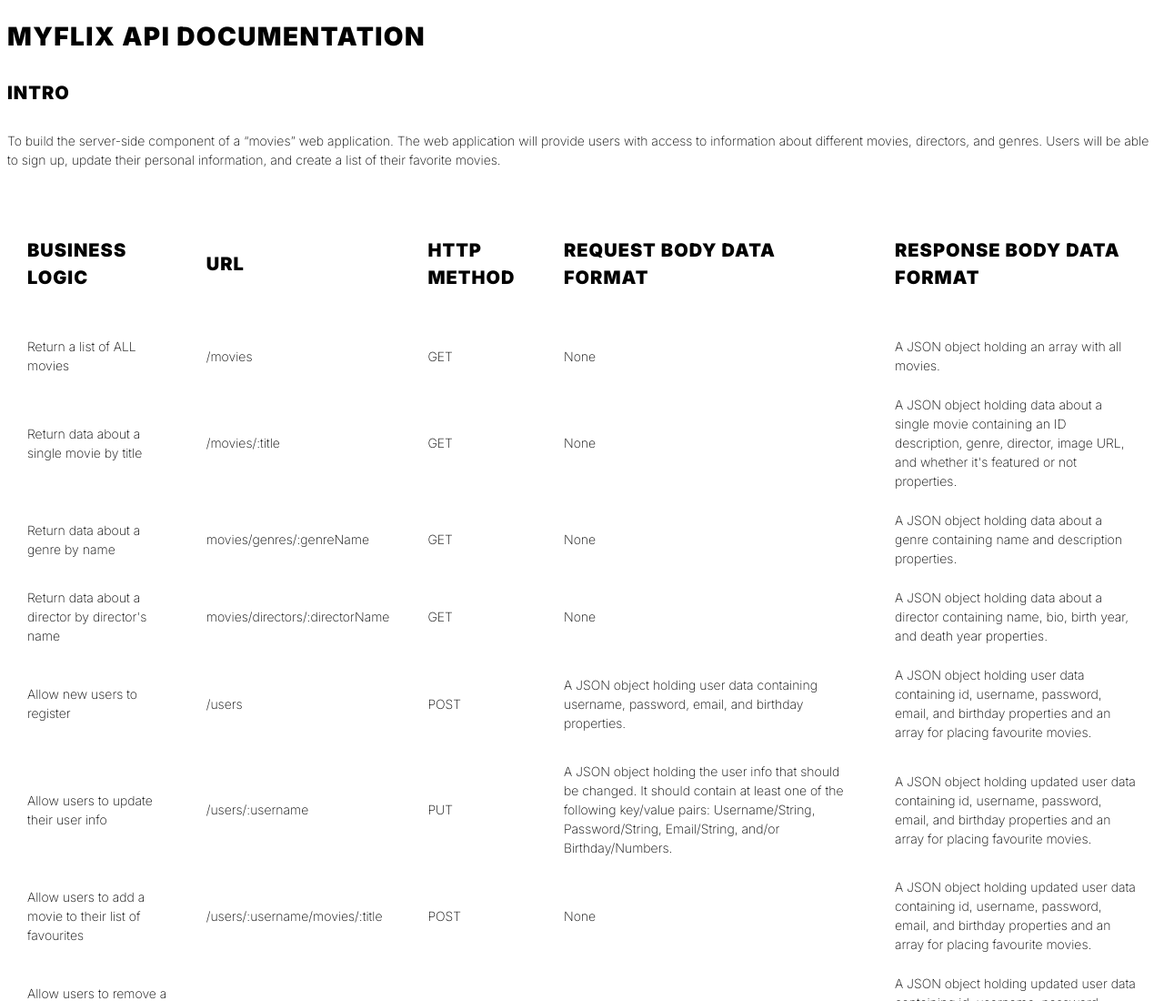
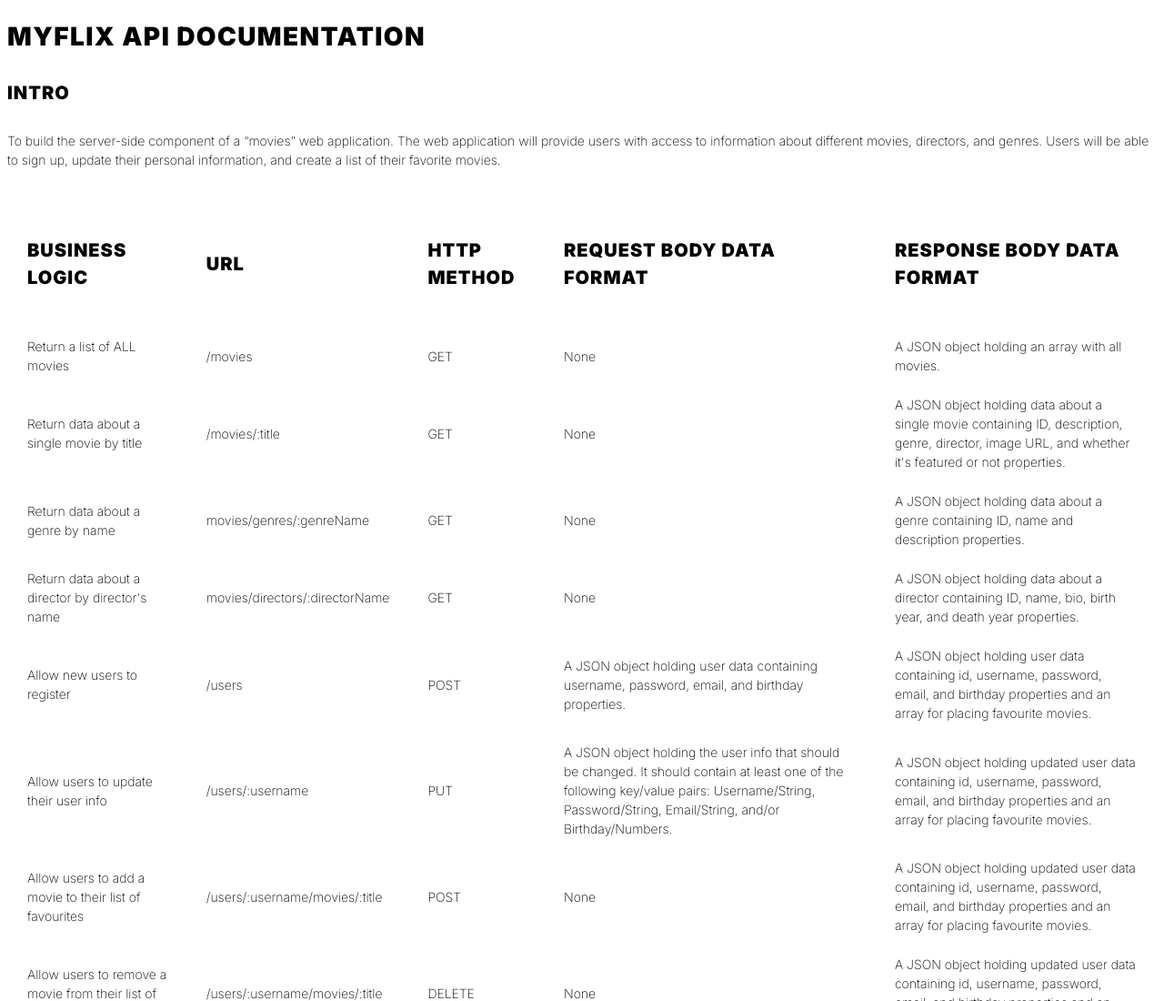
Before and after one commit to loonxdesign/movie_api, a website: page public/documentation.html in a window 1280 px wide. Shown: the top 1100 px of the page at 91% size. Drawn offline with Linux system fonts and the light colour scheme.

Commit message:
added ID attributes to the different entities

```diff
--- a/index.js
+++ b/index.js
@@ -82,12 +82,12 @@ app.get('/movies/:title', (req, res) => {
 
 // Return data about a genre by name
 app.get('movies/genres/:genreName', (req, res) => {
-  res.send('A JSON object holding data about a genre containing name and description properties.');
+  res.send('A JSON object holding data about a genre containing ID, name and description properties.');
 });
 
 // Return data about a director by director's name
 app.get('movies/directors/:directorName', (req, res) => {
-  res.send('A JSON object holding data about a director containing name, bio, birth year, and death year properties.');
+  res.send('A JSON object holding data about a director containing ID, name, bio, birth year, and death year properties.');
 });
 
 // Allow new users to register
--- a/public/documentation.html
+++ b/public/documentation.html
@@ -47,21 +47,21 @@
                 <td>/movies/:title</td>
                 <td>GET</td>
                 <td>None</td>
-                <td>A JSON object holding data about a single movie containing an ID description, genre, director, image URL, and whether it's featured or not properties.</td>
+                <td>A JSON object holding data about a single movie containing ID, description, genre, director, image URL, and whether it's featured or not properties.</td>
             </tr>
             <tr>
                 <td>Return data about a genre by name</td>
                 <td>movies/genres/:genreName</td>
                 <td>GET</td>
                 <td>None</td>
-                <td>A JSON object holding data about a genre containing name and description properties.</td>
+                <td>A JSON object holding data about a genre containing ID, name and description properties.</td>
             </tr>
             <tr>
                 <td>Return data about a director by director's name</td>
                 <td>movies/directors/:directorName</td>
                 <td>GET</td>
                 <td>None</td>
-                <td>A JSON object holding data about a director containing name, bio, birth year, and death year properties.</td>
+                <td>A JSON object holding data about a director containing ID, name, bio, birth year, and death year properties.</td>
             </tr>
             <tr>
                 <td>Allow new users to register</td>
```
